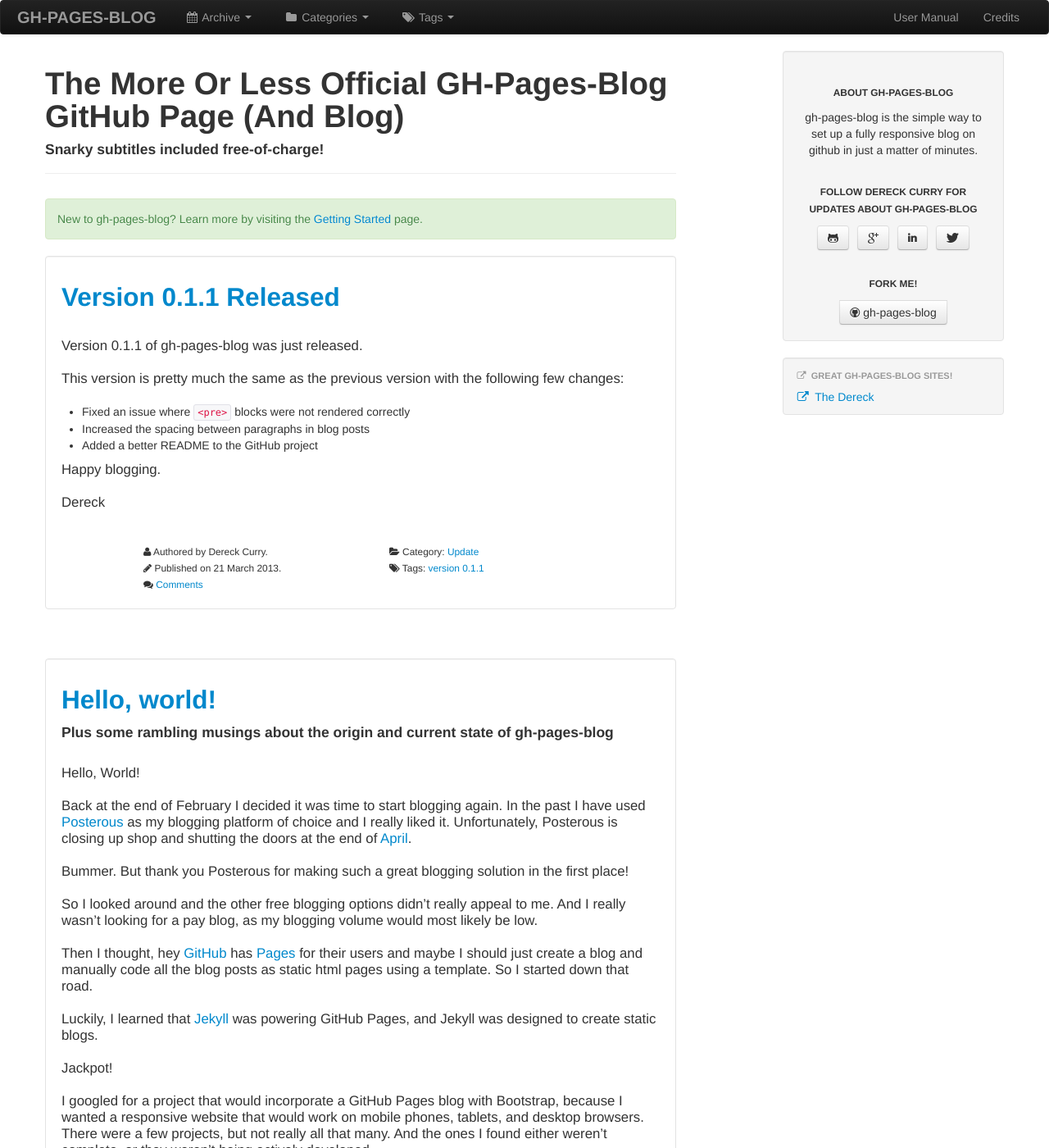
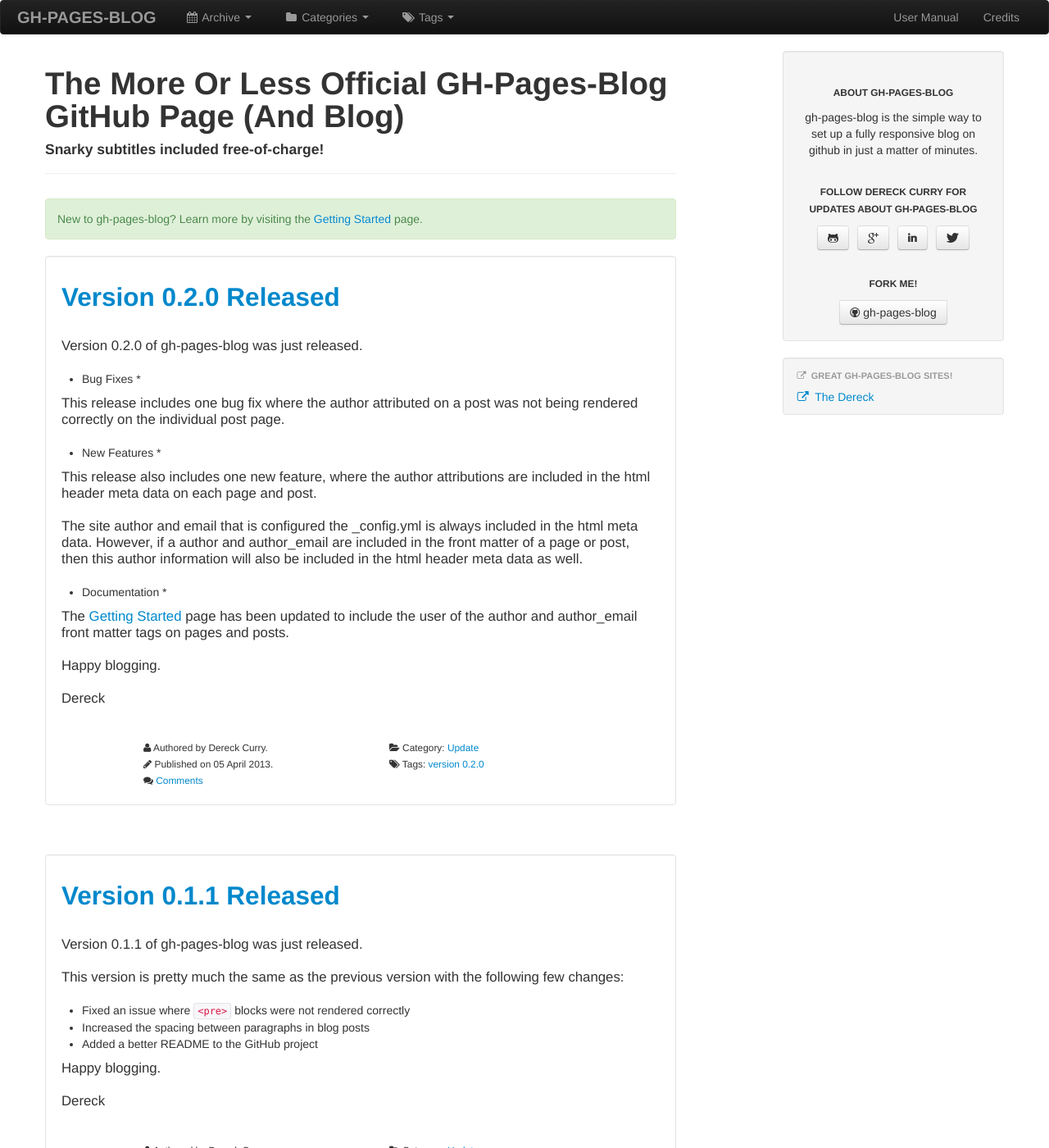
Before and after one commit to thedereck/gh-pages-blog, a Jekyll site: the page built from index.html, in a window 1280 px wide and 1400 px high. Shown: the whole window at 82% size. Built offline with Jekyll 4.4.1, drawn with Linux system fonts in a browser that asks for light colours; the list of posts is cut into pages by our own code; comment, search, counter and statistics services are not loaded.

Commit message:
New post announcing new version and updated getting started pages.

```diff
--- /dev/null
+++ b/_posts/2013-04-05-version-0-2-0.md
@@ -0,0 +1,27 @@
+---
+layout : post
+title : Version 0.2.0 Released
+category : Update
+tags :
+  - version 0.2.0
+---
+
+Version 0.2.0 of gh-pages-blog was just released.
+
+* Bug Fixes *
+
+This release includes one bug fix where the author attributed on a post was not being rendered correctly on the individual post page.
+
+* New Features *
+
+This release also includes one new feature, where the author attributions are included in the html header meta data on each page and post.
+
+The site author and email that is configured the _config.yml is always included in the html meta data. However, if a author and author\_email are included in the front matter of a page or post, then this author information will also be included in the html header meta data as well.
+
+* Documentation *
+
+The [Getting Started]({{ site.url }}/user-manual/getting-started.html) page has been updated to include the user of the author and author\_email front matter tags on pages and posts.
+
+Happy blogging.
+
+Dereck
--- a/user-manual/getting-started.md
+++ b/user-manual/getting-started.md
@@ -41,6 +41,8 @@
 * description - The description is a brief description of the post. This will be used in the generation of the rss.xml and will also be used when showing all posts with a specific category or tag. This is completely optional, but probably good form if your title and subtitle don't give enough information about the content of the post.
 * category - Every post can have at most one category. The categories to use are completely up to you. When categories are displayed, the first letter in the first word is capitalized. Category is an optional setting.
 * tags - Tags are basically the important elements of your post summarized into a few words. If your post includes information about specific people, you might make those people the tags of the post. A post can have more than one tag, but tags are completely optional to use. When tags are dispayed, they are displayed in all lowercase.
+* author - The optional author tag is used when the author of the post is different than the author of the site. Only one author tag can be included on each post. In the absense of the author tag, then the site author will be used. The post author is displayed on the post, and is also included in the html header meta data of the site.
+* author\_email - The optional author\_email tag is used when the author of the post is different than the author of the site. Only one author\_email tag can be included on each post. In the absense of the author\_email tag, the site author email will be used. The author\_email is not displayed on the post page, but is part of the html header meta data.
 
 Just for fun, let's expand the front-matter of the Hello, World example to show all the available elements mentioned here.
 
@@ -80,6 +82,8 @@
 * subtitle - Subtitle is the optional subtitle for the page. If the subtitle is not defined, there is no default. It just won't be displayed.
 * exclude - Exclude is the optional identifier to tell gh-pages-blog to exclude the page from the list of pages displayed in the navbar. If the exclude setting is missing, gh-pages-blog will display the page in the navbar list.
 * order - This is a value between 0 and 100. The lower the value, the further left the page will be on the navbar list of pages. This too is an optional setting. But if the order is not included in the front-matter, then page will appear to the right of the ordered pages. Not setting order is the same as saying order of 101. Pages with the same order value will most likely be ordered in a way that appears quite random to the viewer of the website.
+* author - The optional author tag is used when the author of the page is different than the author of the site. Only one author tag can be included on each page. In the absense of the author tag, then the site author will be used. The author is not displayed on each page, but is included the html header meta data.
+* author\_email - The optional author\_email tag is used when the author of the page is different than the author of the site. Only one author\_email tag can be included on each page. In the absense of the author\_email tag, the site author email will be used. The author\_email is not actually displayed on each page, but is included i the html header meta data.
 
 Like posts, the body of the page is contained after the three bottom dashes in the front-matter.
 
```
